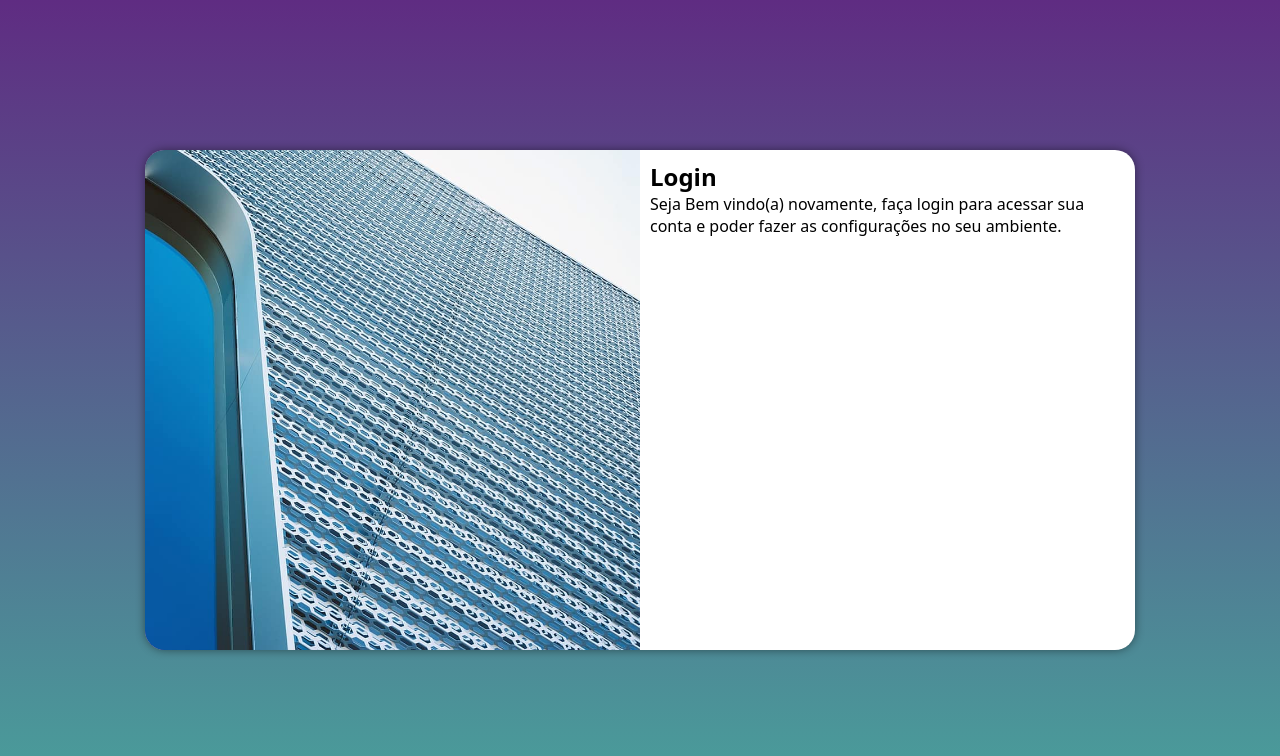
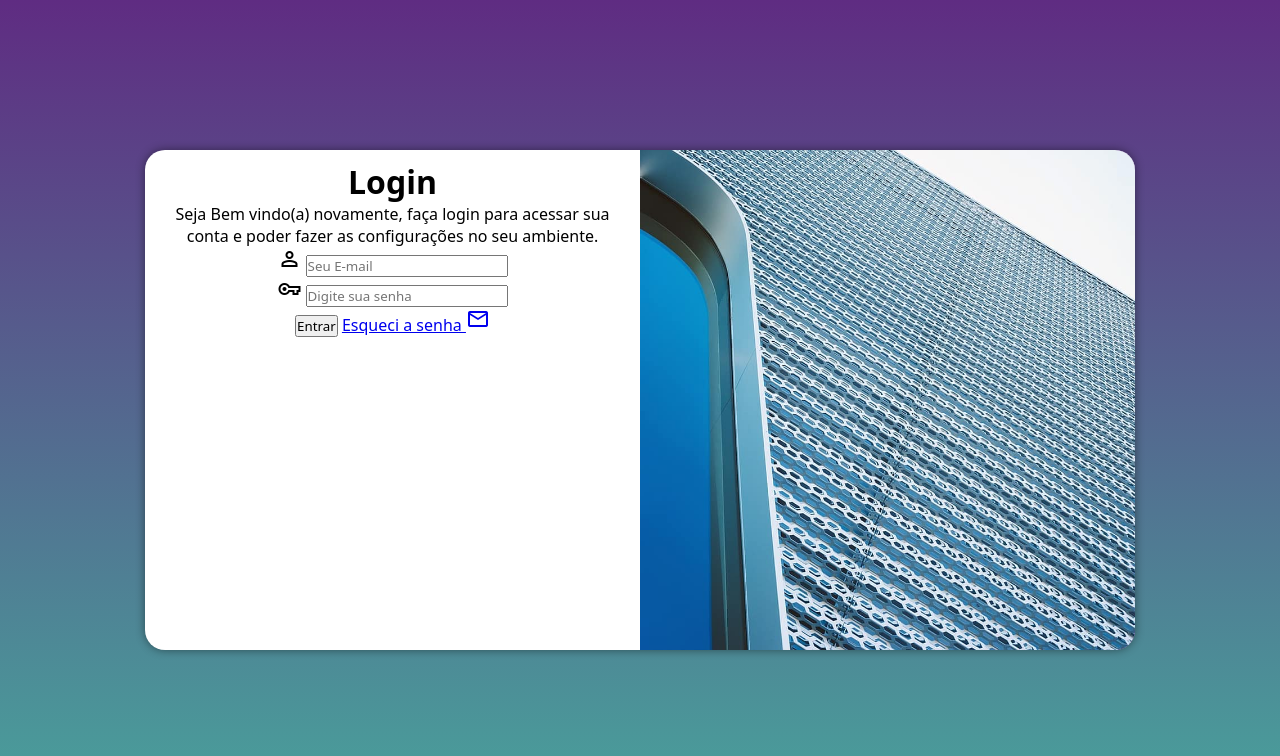
Before and after one commit to guilherme098775/Projeto-login, a plain HTML site: page index.html in a window 1280 px wide. Drawn offline with nearby package versions, Linux system fonts and the light colour scheme.

Commit message:
criado formulario

```diff
--- a/estilos/Login.css
+++ b/estilos/Login.css
@@ -55,3 +55,12 @@ section#login > div#form {
     display: block;
     padding: 10px;
 }
+
+div#form {
+    text-align: center;
+    margin-bottom: 10px;
+}
+
+div#form > p {
+    font-size: 0.8em;
+}
--- a/estilos/mediaquery.css
+++ b/estilos/mediaquery.css
@@ -34,14 +34,22 @@
     }
 
     section#login>div#imagem {
+        float: right;
+        width: 50%;
+        height: 100%;
+    }
+
+    section#login>div#form {
         float: left;
         width: 50%;
         height: 100%;
     }
 
-    section#login>div#form {
-        float: right;
-        width: 50%;
-        height: 100%;
-    }
+    div#form > h1{
+    font-size: 2em;
 }
+
+div#form > p {
+    font-size: 1em;
+}
+}
--- a/index.html
+++ b/index.html
@@ -5,6 +5,7 @@
     <meta name="viewport" content="width=device-width, initial-scale=1.0">
     <link rel="stylesheet" href="estilos/Login.css">
     <link rel="stylesheet" href="estilos/mediaquery.css">
+    <link href="https://fonts.googleapis.com/css2?family=Material+Symbols+Outlined" rel="stylesheet" />
     <title>Login</title>
 </head>
 <body>
@@ -16,8 +17,19 @@
             <div id="form">
                 <h1>Login</h1>
                 <p>Seja Bem vindo(a) novamente, faça login para acessar sua conta e poder fazer as configurações no seu ambiente.</p>
-                <form action="login.php" method="post">
-
+                <form action="login.php" method="post" autocomplete="on">
+                    <div class="campo">
+                        <span class="material-symbols-outlined">person</span>
+                        <input type="email" name="login" id="ilogin" placeholder="Seu E-mail" autocomplete="email" required maxlength="30">
+                        <label for="ilogin"></label>
+                    </div>
+                    <div class="campo">
+                        <span class="material-symbols-outlined">vpn_key</span>
+                        <input type="password" name="senha" id="isenha" placeholder="Digite sua senha" autocomplete="new-password" required minlength="8" maxlength="20">
+                        <label for="isenha"></label>
+                    </div>
+                    <input type="submit" value="Entrar">
+                    <a href="esqueci.html">Esqueci a senha  <span class="material-symbols-outlined">mail</span></a>
                 </form>
             </div>
         </section>
```
